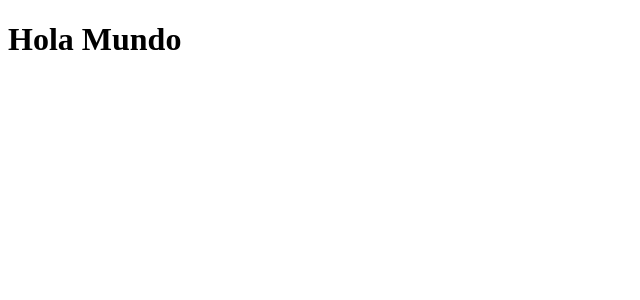
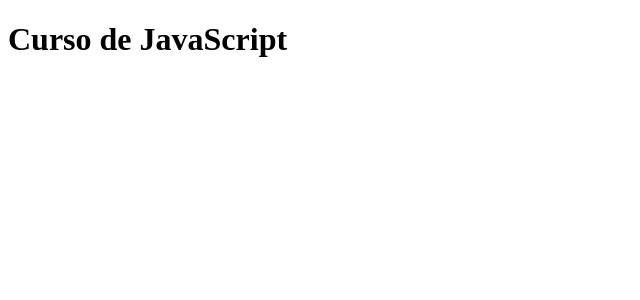
Before and after one commit to cruzortiz99/tsc_react_express_app, a React app: page / in a window 1280 px wide. Shown: the top 300 px of the page, without its empty margins (0-640 px from the left). Built offline with nearby package versions, Linux system fonts and the light colour scheme.

Commit message:
updating react app

```diff
--- a/front-end/src/index.tsx
+++ b/front-end/src/index.tsx
@@ -10,7 +10,7 @@
   render() {
     return (
       <div>
-        <AppHeader text="Hola Mundo" />
+        <AppHeader text="Curso de JavaScript" />
       </div>
     )
   }
```
